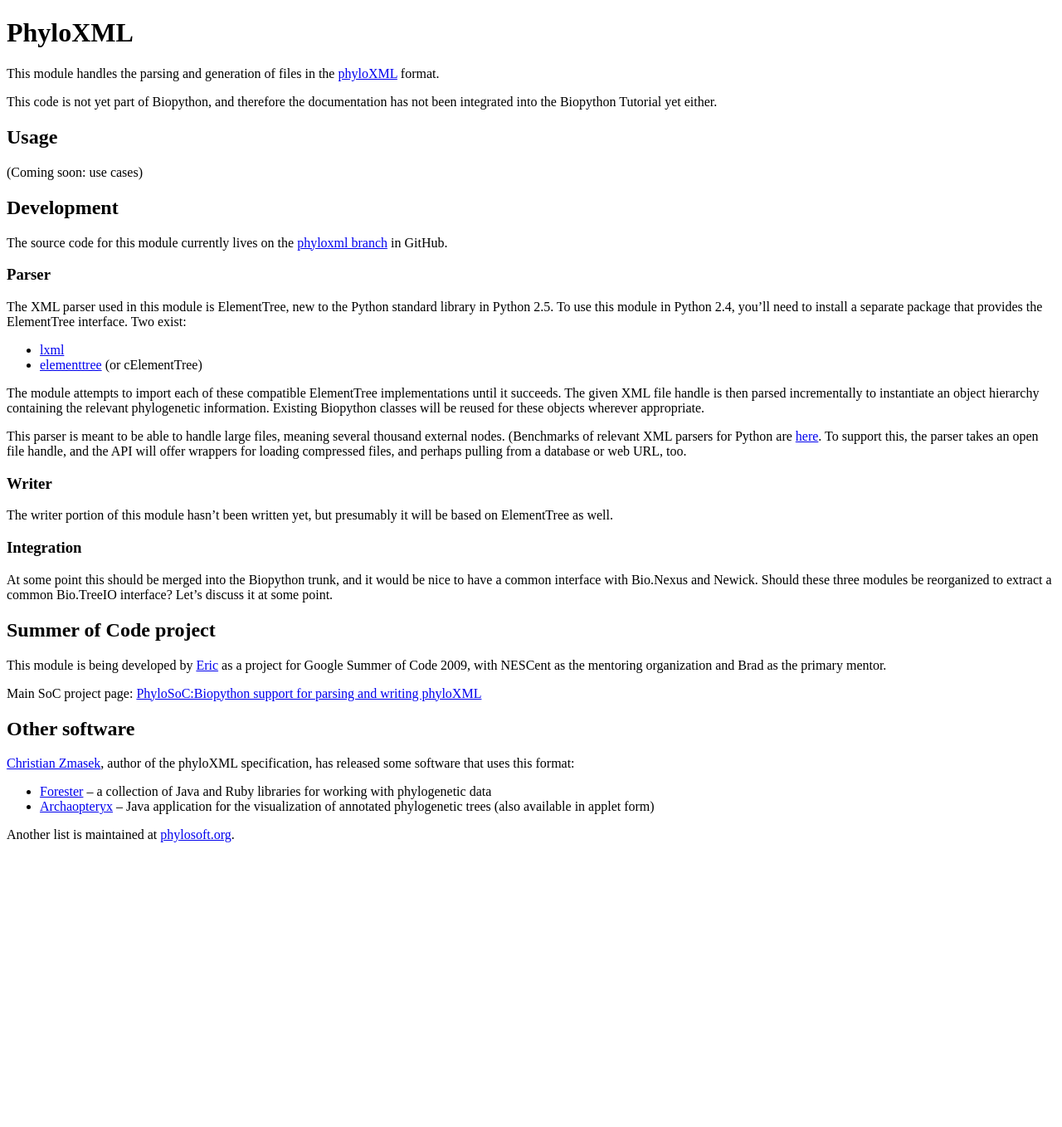
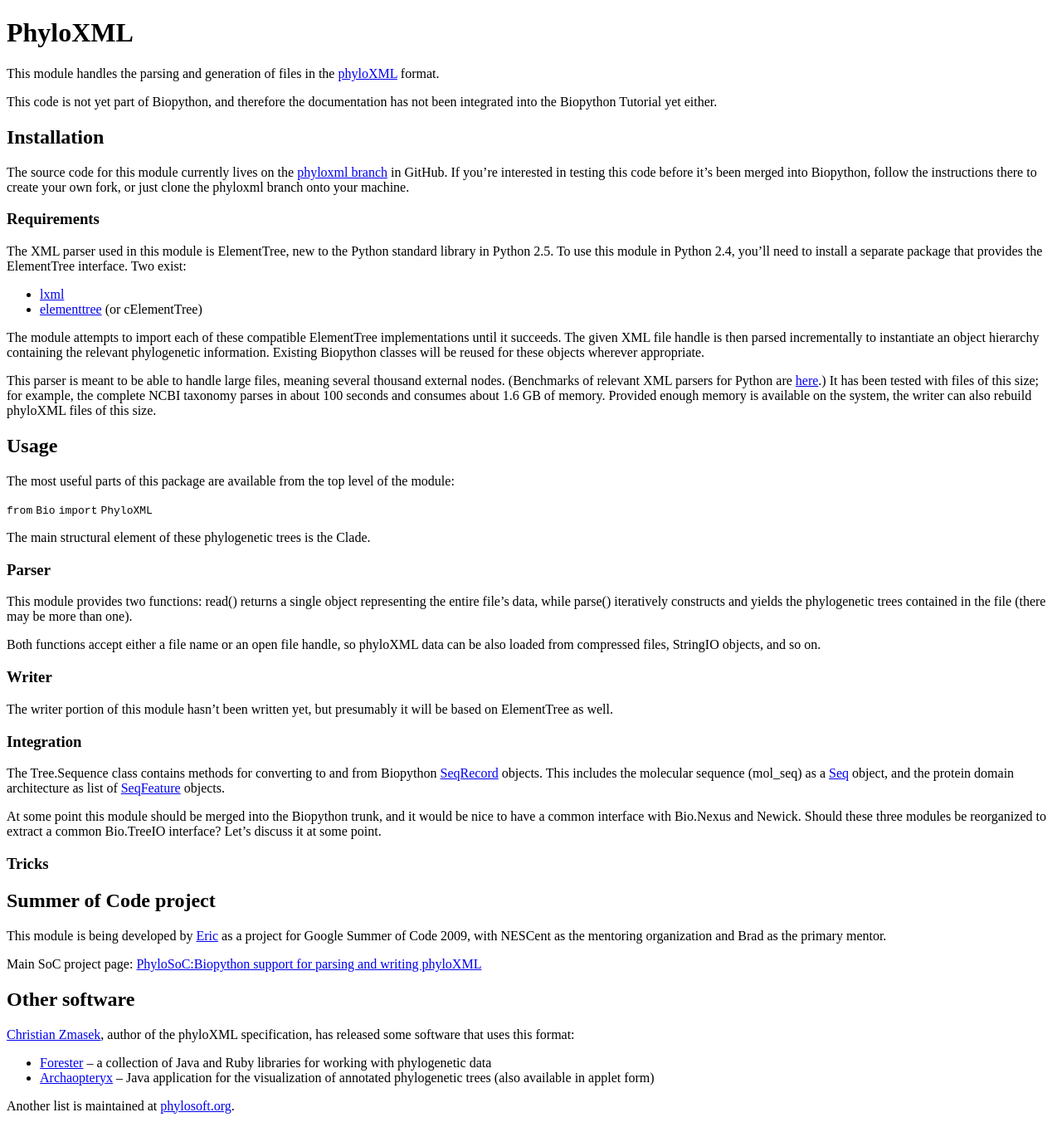
Before and after one commit to biopython/biopython.github.io, a Jekyll site: the page built from wiki/PhyloXML.md, in a window 1280 px wide. Shown: the whole page at 83% size. Built offline with Jekyll 4.4.1, drawn with Linux system fonts in a browser that asks for light colours; before the commit the page ends 1031 px from its top, so only the background shows below that.

Commit message:
Reorg; I'll fill in the rest tomorrow

```diff
--- a/wiki/PhyloXML.md
+++ b/wiki/PhyloXML.md
@@ -10,18 +10,16 @@ This module handles the parsing and generation of files in the
 This code is not yet part of Biopython, and therefore the documentation
 has not been integrated into the Biopython Tutorial yet either.
 
-Usage
------
-
-(Coming soon: use cases)
-
-Development
------------
+Installation
+------------
 
 The source code for this module currently lives on the [phyloxml
-branch](http://github.com/etal/biopython/tree/phyloxml) in GitHub.
+branch](http://github.com/etal/biopython/tree/phyloxml) in GitHub. If
+you're interested in testing this code before it's been merged into
+Biopython, follow the instructions there to create your own fork, or
+just clone the phyloxml branch onto your machine.
 
-### Parser
+### Requirements
 
 The XML parser used in this module is ElementTree, new to the Python
 standard library in Python 2.5. To use this module in Python 2.4, you'll
@@ -40,10 +38,32 @@ reused for these objects wherever appropriate.
 
 This parser is meant to be able to handle large files, meaning several
 thousand external nodes. (Benchmarks of relevant XML parsers for Python
-are [here](http://effbot.org/zone/celementtree.htm#benchmarks). To
-support this, the parser takes an open file handle, and the API will
-offer wrappers for loading compressed files, and perhaps pulling from a
-database or web URL, too.
+are [here](http://effbot.org/zone/celementtree.htm#benchmarks).) It has
+been tested with files of this size; for example, the complete NCBI
+taxonomy parses in about 100 seconds and consumes about 1.6 GB of
+memory. Provided enough memory is available on the system, the writer
+can also rebuild phyloXML files of this size.
+
+Usage
+-----
+
+The most useful parts of this package are available from the top level
+of the module:
+
+`from` `Bio` `import` `PhyloXML`
+
+The main structural element of these phylogenetic trees is the Clade.
+
+### Parser
+
+This module provides two functions: read() returns a single object
+representing the entire file's data, while parse() iteratively
+constructs and yields the phylogenetic trees contained in the file
+(there may be more than one).
+
+Both functions accept either a file name or an open file handle, so
+phyloXML data can be also loaded from compressed files, StringIO
+objects, and so on.
 
 ### Writer
 
@@ -52,10 +72,18 @@ presumably it will be based on ElementTree as well.
 
 ### Integration
 
-At some point this should be merged into the Biopython trunk, and it
-would be nice to have a common interface with Bio.Nexus and Newick.
+The Tree.Sequence class contains methods for converting to and from
+Biopython [SeqRecord](SeqRecord "wikilink") objects. This includes the
+molecular sequence (mol\_seq) as a [Seq](Seq "wikilink") object, and the
+protein domain architecture as list of
+[SeqFeature](SeqFeature "wikilink") objects.
+
+At some point this module should be merged into the Biopython trunk, and
+it would be nice to have a common interface with Bio.Nexus and Newick.
 Should these three modules be reorganized to extract a common Bio.TreeIO
 interface? Let's discuss it at some point.
+
+### Tricks
 
 Summer of Code project
 ----------------------
```
Also changed, not shown: 1 other file.
